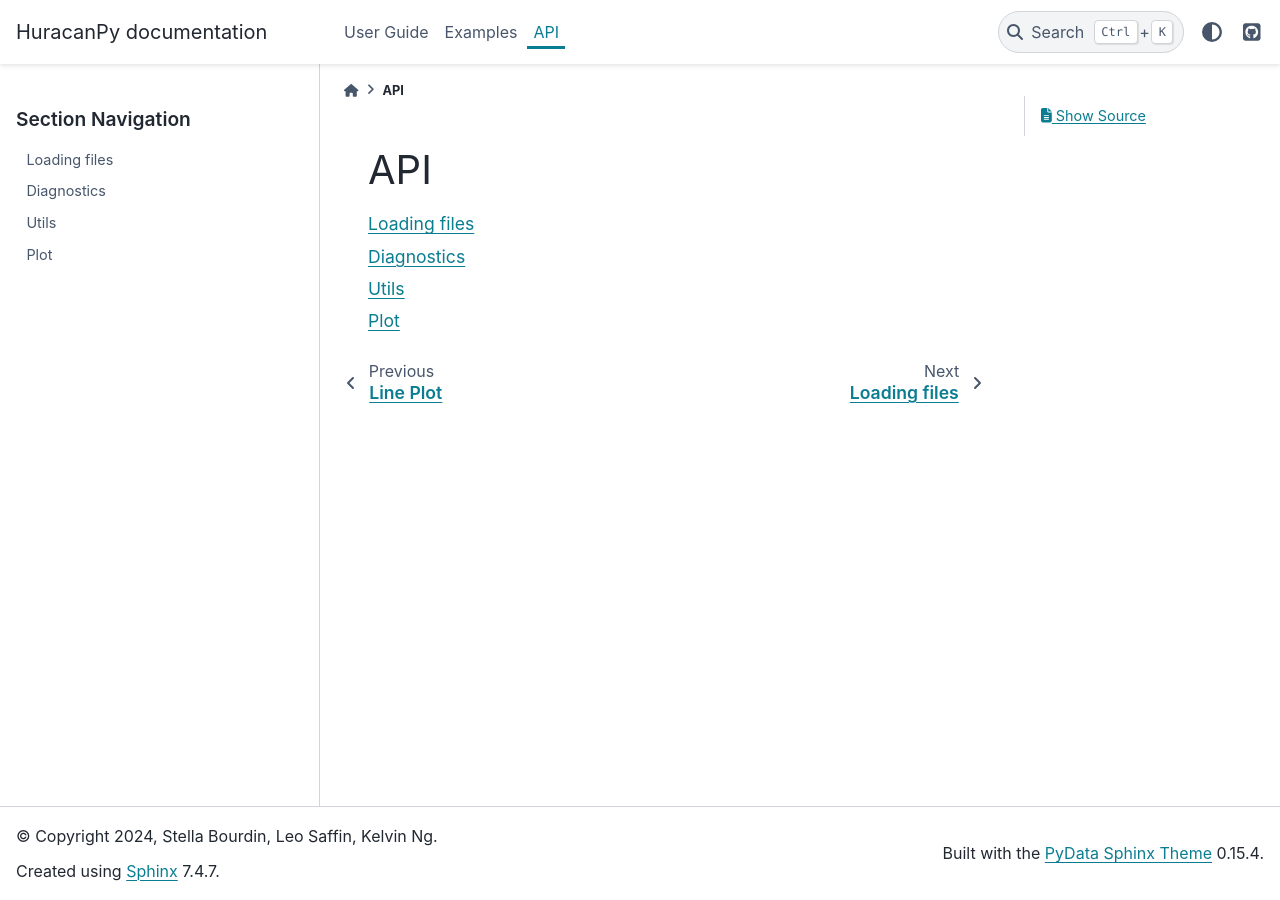
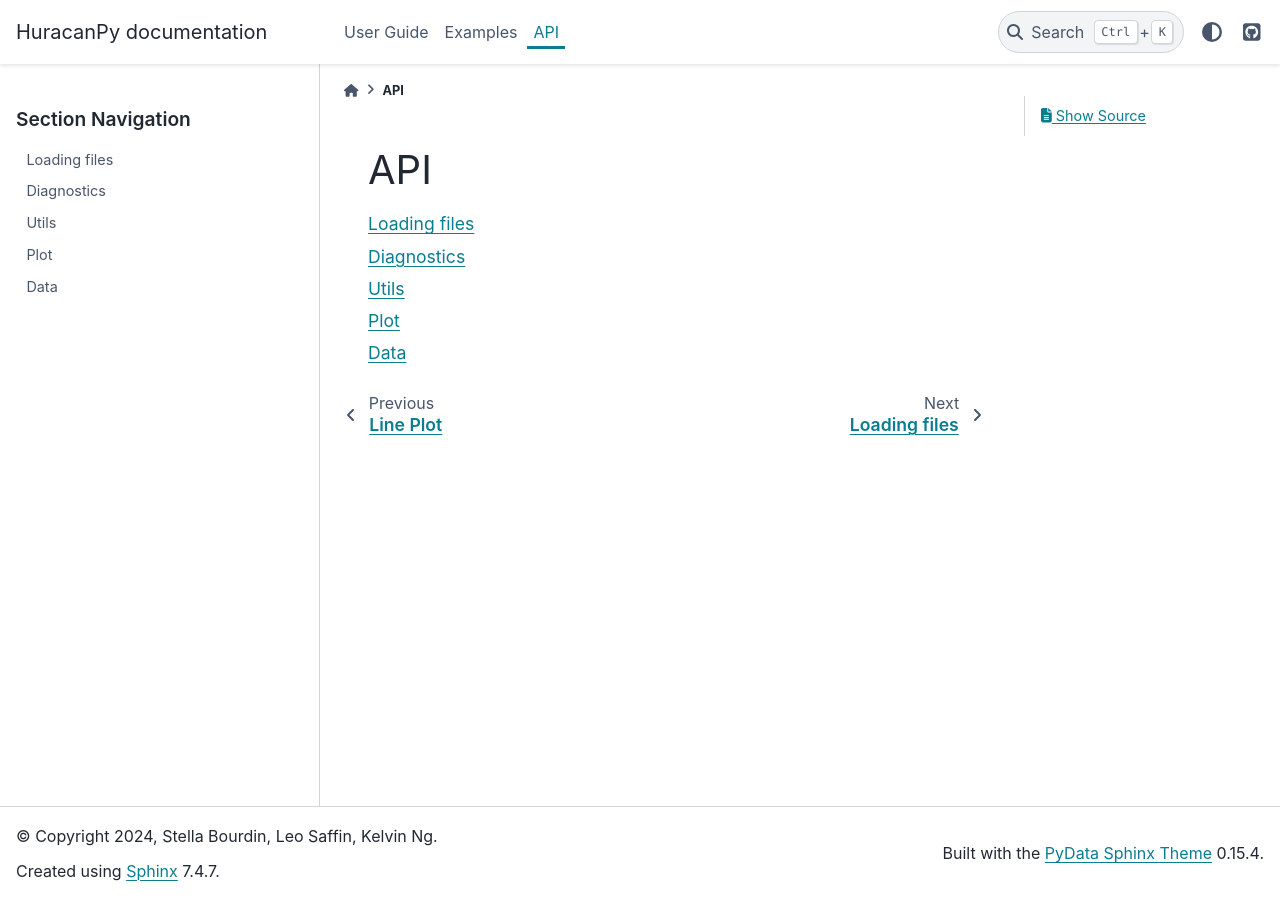
Before and after one commit to Huracan-project/huracanpy, a Sphinx documentation site: the page built from docs/api/index.rst, in a window 1280 px wide. Built offline with Sphinx 7.4.7 and the PyData theme 0.15.4, drawn with Linux system fonts in a browser that asks for light colours.

Commit message:
Add new data module to docs

```diff
--- /dev/null
+++ b/docs/api/data.rst
@@ -0,0 +1,5 @@
+Data
+====
+
+.. automodule:: huracanpy.data.ibtracs
+    :members:
--- a/docs/api/index.rst
+++ b/docs/api/index.rst
@@ -8,3 +8,4 @@ API
     diags
     utils
     plot
+    data
```
